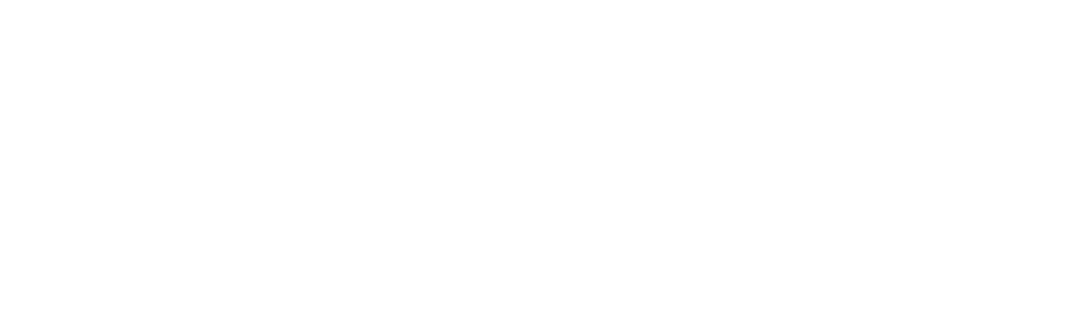
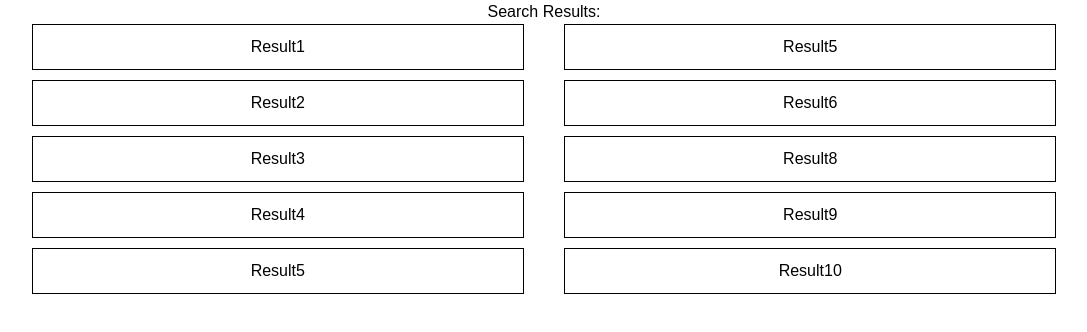
Before and after one commit to BenJR546/sound-spiral, a plain HTML site: page index.html in a window 1280 px wide. Shown: the whole page, without its empty margins (96-1183 px from the left). Drawn offline with nearby package versions, Linux system fonts and the light colour scheme.

Commit message:
June added in the results part in html and css

```diff
--- a/assets/css/style.css
+++ b/assets/css/style.css
@@ -0,0 +1,27 @@
+body {
+    font-family: Arial, sans-serif;
+}
+
+.container {
+    width: 80%;
+    margin: 0 auto;
+}
+
+h1 {
+    text-align: center;
+}
+
+.results-table {
+    display: flex;
+    flex-wrap: wrap;
+    justify-content: space-between;
+}
+
+.result {
+    border: 1px solid #000;
+    width: 48%;
+    box-sizing: border-box;
+    padding: 10px;
+    margin-bottom: 10px;
+    text-align: center;
+}
--- a/index.html
+++ b/index.html
@@ -3,10 +3,28 @@
 <head>
     <meta charset="UTF-8">
     <meta name="viewport" content="width=device-width, initial-scale=1.0">
-    <script src="https://cdn.tailwindcss.com"></script> <!-- tailwindcss -->
+     <link href="https://cdn.jsdelivr.net/npm/tailwindcss@2.2.19/dist/tailwind.min.css" rel="stylesheet"> <!-- tailwindcss -->
+     <link rel="stylesheet" href="assets/css/style.css">
     <title>Music Finder</title>
 </head>
 <body>
 
+    <div class="container">
+            <h1>Search Results:</h1>
+            <div class="results-table">
+                <div class="result">Result1</div>
+                <div class="result">Result5</div>
+                <div class="result">Result2</div>
+                <div class="result">Result6</div>
+                <div class="result">Result3</div>
+                <div class="result">Result8</div>
+                <div class="result">Result4</div>
+                <div class="result">Result9</div>
+                <div class="result">Result5</div>
+                <div class="result">Result10</div>
+            </div>
+        </div>
+    </div>
+
 </body>
 </html>
```
